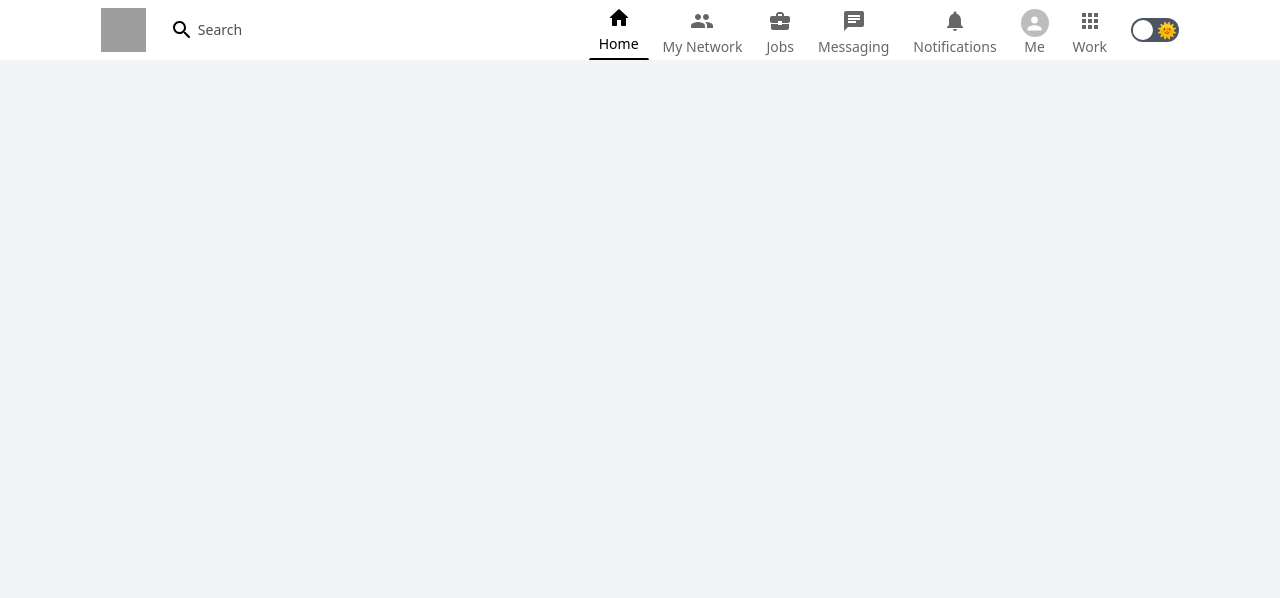
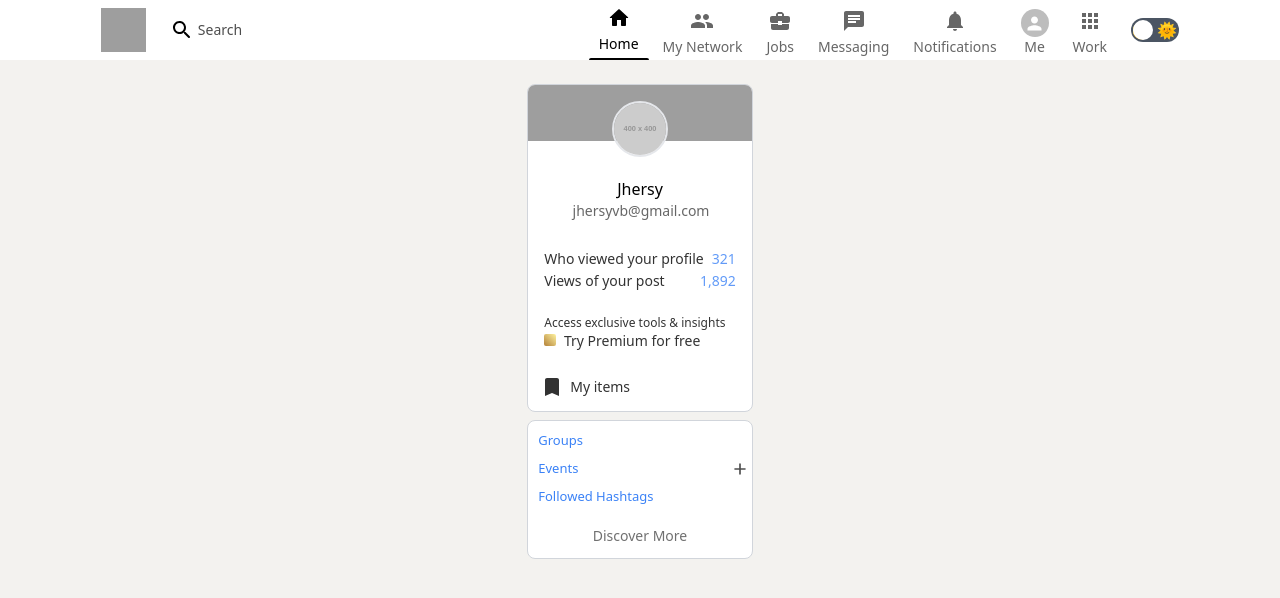
Before and after one commit to Jhersyvb/linkedin-clone, a Next.js app: page / in a window 1280 px wide. Shown: the top 598 px of the page. Built offline with nearby package versions, Linux system fonts and the light colour scheme; grey boxes are pictures that could not be loaded.

Commit message:
Adding Sidebar

```diff
--- /dev/null
+++ b/components/Sidebar.js
@@ -0,0 +1,74 @@
+import { Avatar } from '@mui/material'
+import Image from 'next/image'
+import BookmarkOutlinedIcon from '@mui/icons-material/BookmarkOutlined'
+import AddRoundedIcon from '@mui/icons-material/AddRounded'
+
+function Sidebar() {
+  return (
+    <div className="space-y-2 min-w-max max-w-lg">
+      {/* Top */}
+      <div className="bg-white dark:bg-[#1d2226] rounded-lg overflow-hidden relative flex flex-col items-center text-center border border-gray-300 dark:border-none">
+        <div className="relative w-full h-14">
+          <Image src="https://rb.gy/i26zak" layout="fill" priority alt="" />
+        </div>
+
+        <Avatar
+          // onClick={signOut}
+          src="https://via.placeholder.com/400"
+          className="!h-14 !w-14 !border-2 !absolute !top-4 !cursor-pointer"
+        />
+
+        <div className="mt-5 py-4 space-x-0.5">
+          <h4 className="hover:underline decoration-purple-700 underline-offset-1 cursor-pointer">
+            Jhersy
+          </h4>
+          <p className="text-black/60 dark:text-white/75 text-sm">
+            jhersyvb@gmail.com
+          </p>
+        </div>
+
+        <div className="hidden md:inline text-left dark:text-white/75 text-sm">
+          <div className="font-medium sidebarButton space-y-0.5">
+            <div className="flex justify-between space-x-2">
+              <h4>Who viewed your profile</h4>
+              <span className="text-blue-500">321</span>
+            </div>
+            <div className="flex justify-between space-x-2">
+              <h4>Views of your post</h4>
+              <span className="text-blue-500">1,892</span>
+            </div>
+          </div>
+
+          <div className="sidebarButton">
+            <h4 className="leading-4 text-xs">
+              Access exclusive tools & insights
+            </h4>
+            <h4 className="dark:text-white font-medium">
+              <span className="w-3 h-3 bg-gradient-to-tr from-yellow-700 to-yellow-200 inline-block rounded-sm mr-1" />{' '}
+              Try Premium for free
+            </h4>
+          </div>
+
+          <div className="sidebarButton flex items-center space-x-1.5">
+            <BookmarkOutlinedIcon className="!-ml-1" />
+            <h4 className="dark:text-white font-medium">My items</h4>
+          </div>
+        </div>
+      </div>
+      {/* Bottom */}
+      <div className="hidden md:flex bg-white dark:bg-[#1d2226] text-black/70 dark:text-white/75 rounded-lg overflow-hidden flex-col space-y-2 pt-2.5 sticky top-20 border border-gray-300 dark:border-none">
+        <p className="sidebarLink">Groups</p>
+        <div className="flex items-center justify-between">
+          <p className="sidebarLink">Events</p>
+          <AddRoundedIcon className="!h-5" />
+        </div>
+        <p className="sidebarLink">Followed Hashtags</p>
+        <div className="sidebarButton text-center">
+          <h4 className="dark:text-white font-medium text-sm">Discover More</h4>
+        </div>
+      </div>
+    </div>
+  )
+}
+
+export default Sidebar
--- a/pages/index.js
+++ b/pages/index.js
@@ -1,16 +1,25 @@
 import Head from 'next/head'
 import Header from '../components/Header'
+import Sidebar from '../components/Sidebar'
 
 export default function Home() {
   return (
-    <div>
+    <div className="bg-[#f3f2ef] dark:bg-black dark:text-white h-screen overflow-y-scroll md:space-y-6">
       <Head>
-        <title>LinkedIn Clone</title>
+        <title>Feed | LinkedIn Clone</title>
         <meta name="description" content="Generated by create next app" />
         <link rel="icon" href="/favicon.ico" />
       </Head>
 
       <Header />
+
+      <main className="flex justify-center gap-x-5 px-4 sm:px-12">
+        <div className="flex flex-col md:flex-row gap-x-5">
+          <Sidebar />
+          {/* Feed */}
+        </div>
+        {/* Widgets */}
+      </main>
     </div>
   )
 }
--- a/styles/globals.css
+++ b/styles/globals.css
@@ -12,4 +12,12 @@
   .intent {
     @apply flex justify-between items-center hover:shadow-xl p-4 cursor-pointer rounded-lg text-black bg-white max-w-md mx-auto xl:mx-0;
   }
+
+  .sidebarButton {
+    @apply dark:border-t border-gray-600 py-3 px-4 cursor-pointer opacity-80 hover:opacity-100;
+  }
+
+  .sidebarLink {
+    @apply text-[13px] font-medium text-blue-500 hover:underline cursor-pointer px-2.5;
+  }
 }
```
